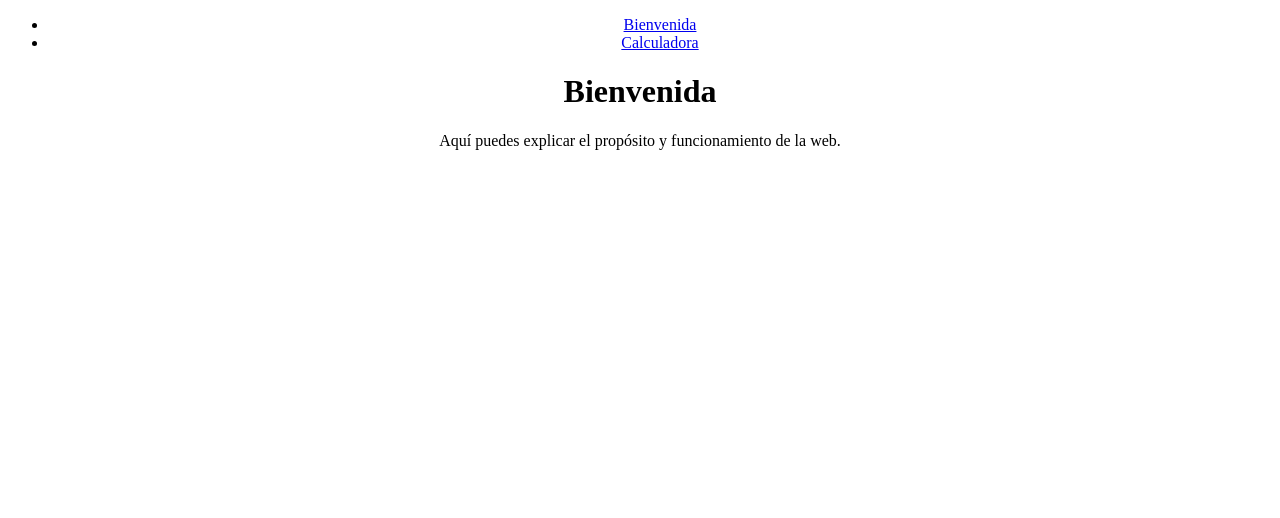
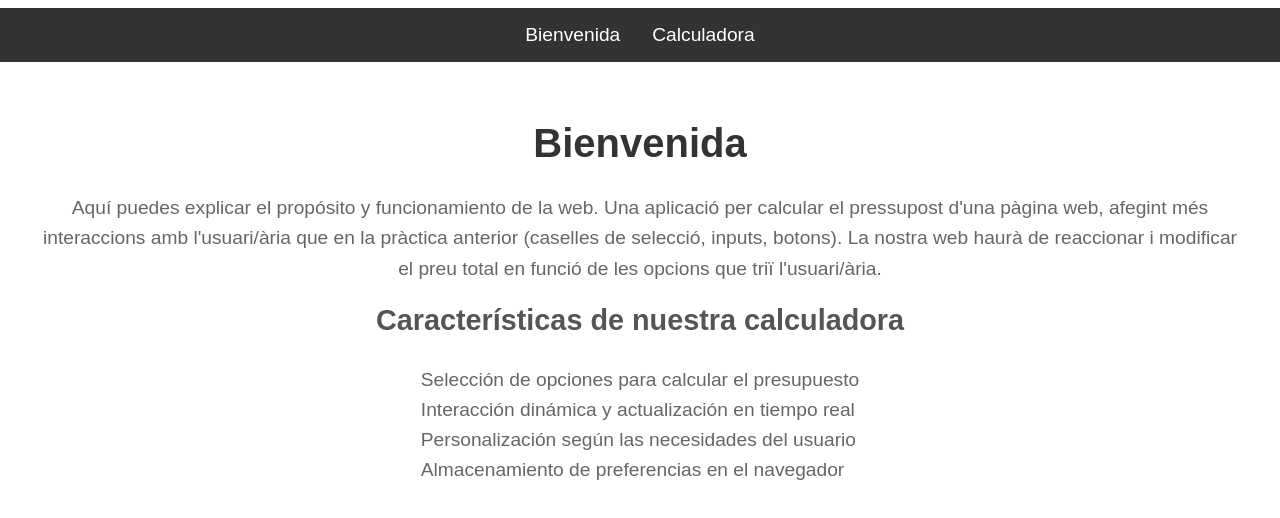
Before and after one commit to juansheba10/Sprint-7, a React (Create React App) app in the folder sprint-7/: page / in a window 1280 px wide. Shown: the top 518 px of the page. Built offline with nearby package versions, Linux system fonts and the light colour scheme.

Commit message:
Ejercicio 5

```diff
--- a/sprint-7/src/App.js
+++ b/sprint-7/src/App.js
@@ -1,29 +1,63 @@
 import React from 'react';
-import { BrowserRouter as Router, Route, Link, Outlet, Routes } from 'react-router-dom';
+import { BrowserRouter as Router, Route, Link, Routes } from 'react-router-dom';
 import styled from 'styled-components';
 import Bienvenida from './Bienvenida';
 import Calculadora from './Calculadora';
-import './App.css';
+
+const AppContainer = styled.div`
+  display: flex;
+  flex-direction: column;
+  align-items: center;
+  font-family: Arial, sans-serif;
+`;
+
+const Navigation = styled.nav`
+  background-color: #333;
+  padding: 1rem;
+  width: 100%;
+`;
+
+const NavigationList = styled.ul`
+  display: flex;
+  justify-content: center;
+  list-style-type: none;
+  margin: 0;
+  padding: 0;
+`;
+
+const NavigationItem = styled.li`
+  margin: 0 1rem;
+`;
+
+const NavigationLink = styled(Link)`
+  text-decoration: none;
+  color: #fff;
+  font-size: 1.2rem;
+
+  &:hover {
+    color: #ccc;
+  }
+`;
 
 const App = () => {
   return (
     <Router>
-      <div className="App">
-        <nav>
-          <ul>
-            <li>
-              <Link to="/">Bienvenida</Link>
-            </li>
-            <li>
-              <Link to="/calculadora">Calculadora</Link>
-            </li>
-          </ul>
-        </nav>
+      <AppContainer>
+        <Navigation>
+          <NavigationList>
+            <NavigationItem>
+              <NavigationLink to="/">Bienvenida</NavigationLink>
+            </NavigationItem>
+            <NavigationItem>
+              <NavigationLink to="/calculadora">Calculadora</NavigationLink>
+            </NavigationItem>
+          </NavigationList>
+        </Navigation>
         <Routes>
           <Route path="/" element={<Bienvenida />} />
           <Route path="/calculadora" element={<Calculadora />} />
         </Routes>
-      </div>
+      </AppContainer>
     </Router>
   );
 };
--- a/sprint-7/src/Bienvenida.js
+++ b/sprint-7/src/Bienvenida.js
@@ -1,14 +1,56 @@
-// Bienvenida.js
 import React from 'react';
+import styled from 'styled-components';
+
+const BienvenidaContainer = styled.div`
+  text-align: center;
+  margin: 2rem;
+`;
+
+const BienvenidaTitle = styled.h1`
+  font-size: 2.5rem;
+  color: #333;
+`;
+
+const BienvenidaSubtitle = styled.h2`
+  font-size: 1.8rem;
+  color: #555;
+  margin: 1rem 0;
+`;
+
+const BienvenidaText = styled.p`
+  font-size: 1.2rem;
+  line-height: 1.6;
+  color: #666;
+`;
+
+const BienvenidaList = styled.ul`
+  list-style-type: none;
+  padding: 0;
+  text-align: left;
+  display: inline-block;
+`;
+
+const BienvenidaListItem = styled.li`
+  font-size: 1.2rem;
+  color: #666;
+  margin-bottom: 0.5rem;
+`;
 
 const Bienvenida = () => {
   return (
-    <div>
-      <h1>Bienvenida</h1>
-      <p>
-        Aquí puedes explicar el propósito y funcionamiento de la web.
-      </p>
-    </div>
+    <BienvenidaContainer>
+      <BienvenidaTitle>Bienvenida</BienvenidaTitle>
+      <BienvenidaText>
+        Aquí puedes explicar el propósito y funcionamiento de la web. Una aplicació per calcular el pressupost d'una pàgina web, afegint més interaccions amb l'usuari/ària que en la pràctica anterior (caselles de selecció, inputs, botons). La nostra web haurà de reaccionar i modificar el preu total en funció de les opcions que triï l'usuari/ària.
+      </BienvenidaText>
+      <BienvenidaSubtitle>Características de nuestra calculadora</BienvenidaSubtitle>
+      <BienvenidaList>
+        <BienvenidaListItem>Selección de opciones para calcular el presupuesto</BienvenidaListItem>
+        <BienvenidaListItem>Interacción dinámica y actualización en tiempo real</BienvenidaListItem>
+        <BienvenidaListItem>Personalización según las necesidades del usuario</BienvenidaListItem>
+        <BienvenidaListItem>Almacenamiento de preferencias en el navegador</BienvenidaListItem>
+      </BienvenidaList>
+    </BienvenidaContainer>
   );
 };
 
--- a/sprint-7/src/Calculadora.js
+++ b/sprint-7/src/Calculadora.js
@@ -24,10 +24,11 @@ const Calculadora = () =>  {
     }
 
     const modificarPrecioWeb = () => {
-      setPrecioWeb(precioWeb === 500 ? 0 : 0);
+      setPrecioWeb(precioWeb === 500 ? 0 : 500);
       setPanelVisible(!panelVisible);
       guardarEstadoEnLocalStorage();
     };
+
 
     const modificarPrecioSEO = () => {
       setPrecioSEO(precioSEO === 250 ? 0 : 250);
```
